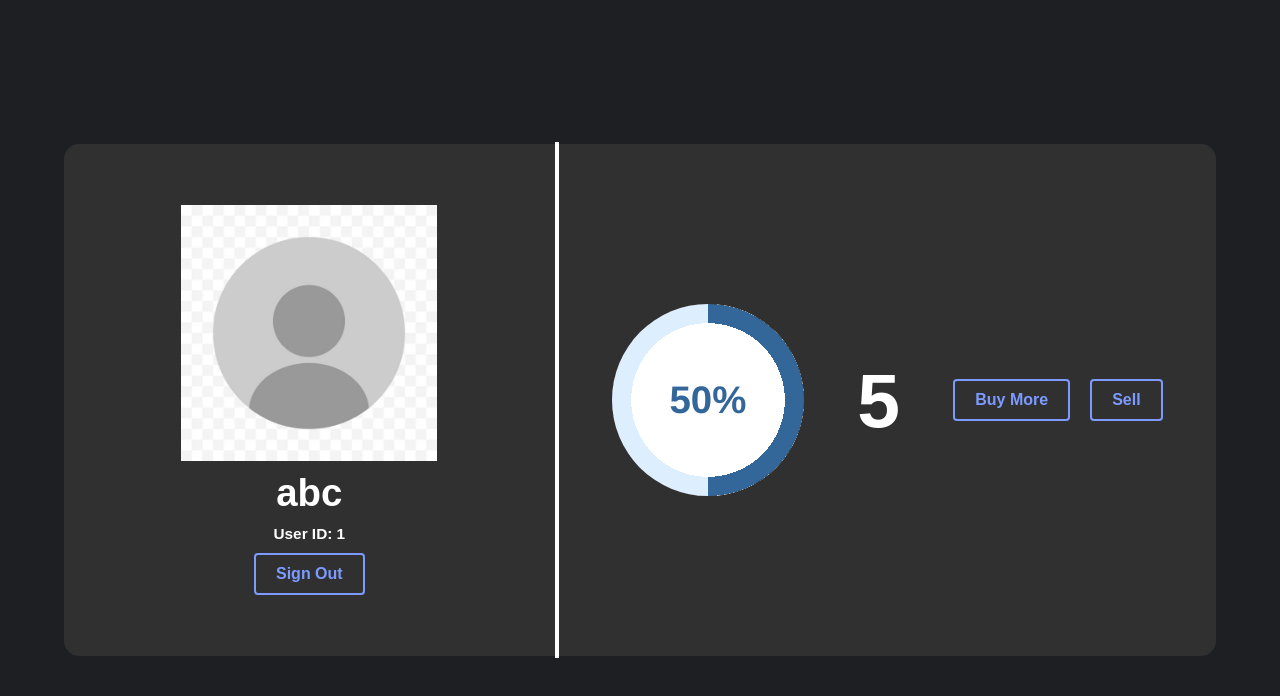
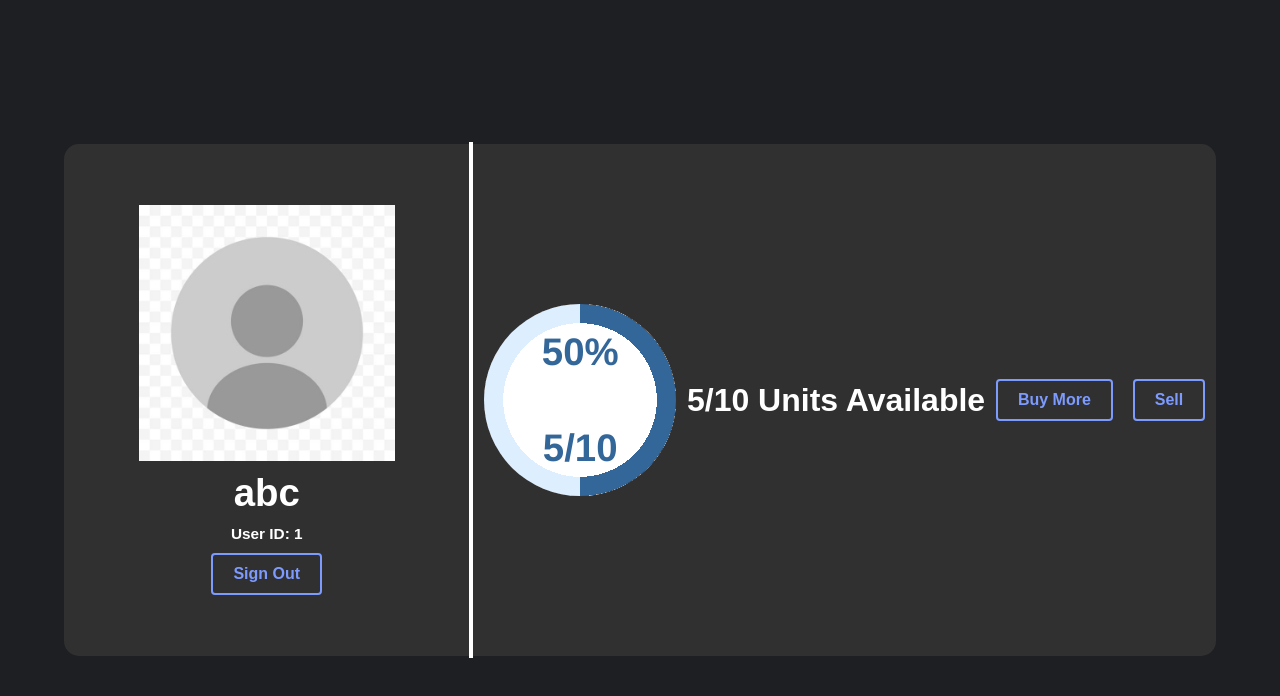
Before and after one commit to utkarshup49/SolarChain, a Flask app: page / in a window 1280 px wide; the page is wider, and only the part inside the window is pictured. Shown: the part 48-744 px from the top of that part. Run offline with Flask 3, Linux system fonts and the light colour scheme; a user stored in the database is signed in.

Commit message:
working pie chart

```diff
--- a/main/routes.py
+++ b/main/routes.py
@@ -84,10 +84,13 @@ def seller_page():
     form = SellOrderForm()
     if form.validate_on_submit():
         units, price = form.unit.data, form.price.data
-        with app.app_context():
-            order = SellOrder(user_id=current_user.id, units=units, price=price)
-            db.session.add(order)
-            db.session.commit()
+        if current_user.units >= units:
+            with app.app_context():
+                order = SellOrder(user_id=current_user.id, units=units, price=price)
+                db.session.add(order)
+                db.session.commit()
+        else:
+            flash('Units not Available!', 'error')
 
     sell_orders = get_user_sell_orders()
     return render_template("seller_page.html", title="Page", sell_orders=sell_orders, form=form)
--- a/main/templates/index.html
+++ b/main/templates/index.html
@@ -14,10 +14,12 @@
 
         <div style="height: 100%; border: 2px solid white;" class="line"></div>
 
-        <div role="progressbar" aria-valuenow="{{ units_used }}" aria-valuemin="0" aria-valuemax="100" style="--value:{{ units_used }}"></div>
+        <div role="progressbar" aria-valuenow="{{ units_used }}" aria-valuemin="0" aria-valuemax="100" style="--value:{{ units_used }}">
+           {{ current_user.units }}/{{ current_user.capacity }}
+        </div>
 
         <div>
-            <p> {{ current_user.units }} </p>
+            <p style="font-size: 2rem;"> {{ current_user.units }}/{{ current_user.capacity }} Units Available </p>
         </div>
 
         <div class="balance_info_cont">
```
Also changed, not shown: instance/main.db.
